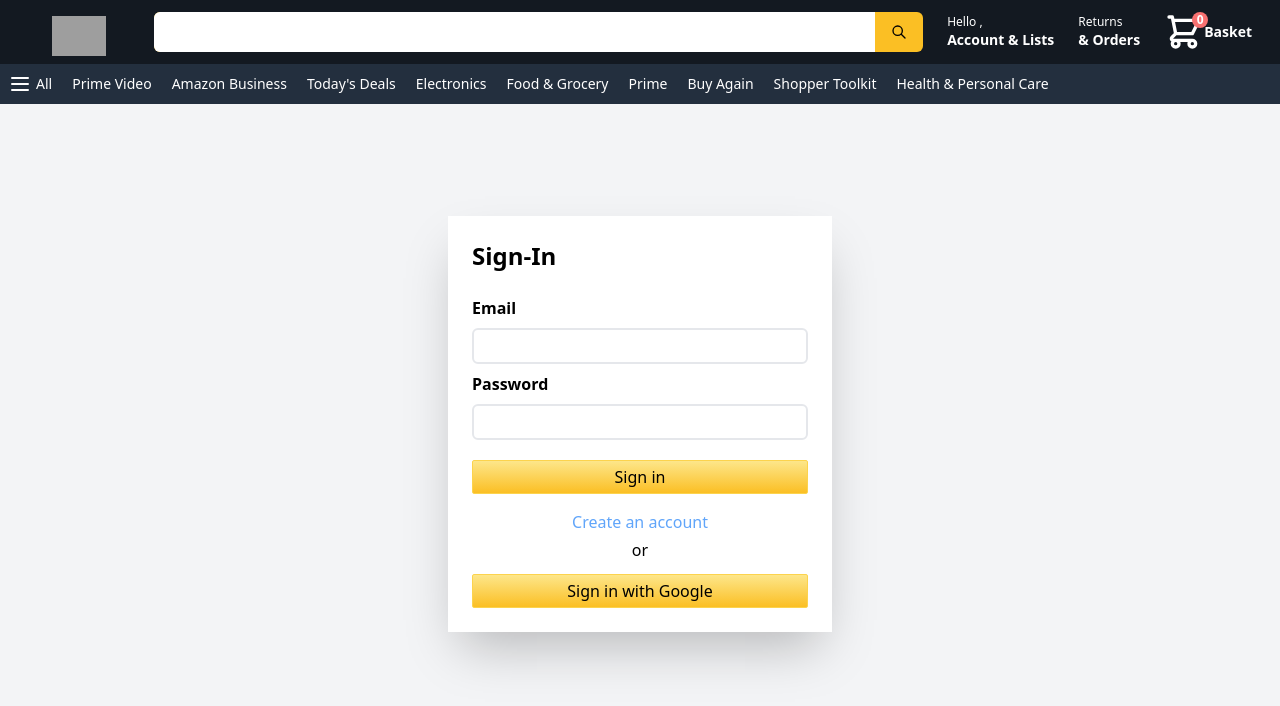
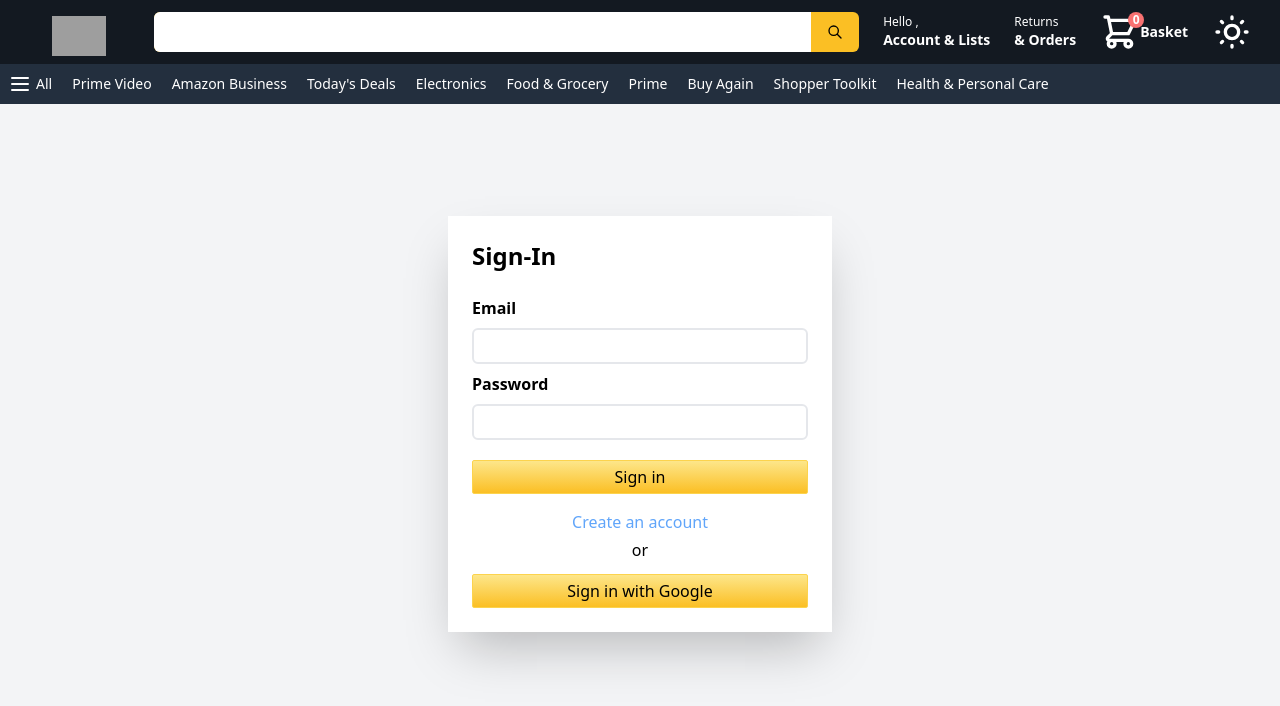
Before and after one commit to MonwarK/amazon-clone-2, a Next.js app: page /login in a window 1280 px wide. Shown: the top 706 px of the page. Built offline with nearby package versions, Linux system fonts and the light colour scheme; no server answers; grey boxes are pictures that could not be loaded.

Commit message:
Added dark theme

```diff
--- a/src/components/Banner.js
+++ b/src/components/Banner.js
@@ -5,7 +5,7 @@
     return (
         <div className="relative">
 
-            <div className="absolute w-full h-32 bg-gradient-to-t from-gray-100 to-transparent bottom-0 z-20" />
+            <div className="absolute w-full h-32 bg-gradient-to-t dark:from-gray-800 from-gray-100 to-transparent bottom-0 z-20" />
 
             <Carousel
                 autoPlay
--- a/src/components/Header.js
+++ b/src/components/Header.js
@@ -4,7 +4,8 @@
 import {
     MenuIcon,
     ShoppingCartIcon,
-    SearchIcon
+    SearchIcon,
+    SunIcon
 } from "@heroicons/react/outline"
 import { useSelector } from 'react-redux'
 import { selectUser } from '../slices/userSlice'
@@ -19,6 +20,17 @@
     const basket = useSelector(selectItems)
 
     const [sidebar, setSidebar] = useState(false)
+
+    const changeTheme = () => {
+        let htmlClasses = document.querySelector('html').classList;
+        if(localStorage.theme == 'dark') {
+            htmlClasses.remove('dark');
+            localStorage.removeItem('theme')
+        } else {
+            htmlClasses.add('dark');
+            localStorage.theme = 'dark';
+        }
+    }
 
     return (
         <>
@@ -37,7 +49,7 @@
                 </div>
 
                 {/* Search Bar */}
-                <div className="hidden sm:flex items-center h-10 rounded-md flex-grow bg-yellow-400 cursor-pointer hover:bg-yellow-500 whitespace-nowrap">
+                <div className="hidden sm:flex items-center h-10 rounded-md flex-grow bg-yellow-400 dark:bg-red-600 cursor-pointer hover:bg-yellow-500 whitespace-nowrap">
                     <input className="p-2 h-full w-6 flex-grow flex-shrink rounded-l-md focus:outline-none px-4" type="text" />
                     <SearchIcon className="h-12 p-4" />
                 </div>
@@ -61,6 +73,10 @@
                         <ShoppingCartIcon className="h-10" />
                         <p className="hidden md:inline font-extrabold md:text-sm">Basket</p>
                     </div>
+                    <SunIcon
+                        className="h-10 cursor-pointer"
+                        onClick={changeTheme}
+                    />
                 </div>
             </div>
 
--- a/src/pages/basket.js
+++ b/src/pages/basket.js
@@ -16,7 +16,7 @@
     .reduce((a,b) => a + b, 0)
 
     return (
-        <div className="bg-gray-100 h-screen">
+        <div className="bg-gray-100 dark:bg-gray-800 min-h-screen">
             <Header />
 
             <div className="grid grid-flow-row-dense lg:grid-cols-3">
--- a/src/pages/index.js
+++ b/src/pages/index.js
@@ -6,7 +6,7 @@
 
 export default function Home({products}) {
   return (
-    <div className="bg-gray-100">
+    <div className="bg-gray-100 dark:bg-gray-800">
       <Head>
         <title>Amazon 2.0</title>
       </Head>
--- a/src/pages/login.js
+++ b/src/pages/login.js
@@ -52,7 +52,7 @@
 
 
   return (
-    <div className="bg-gray-100 h-screen">
+    <div className="bg-gray-100 dark:bg-gray-800 h-screen">
       <Head>
         <title>Amazon 2.0</title>
       </Head>
--- a/src/pages/register.js
+++ b/src/pages/register.js
@@ -39,7 +39,7 @@
     }
 
     return (
-        <div className="bg-gray-100 h-screen">
+        <div className="bg-gray-100 dark:bg-gray-800 min-h-screen">
 
         <Header />
         {
--- a/src/styles/globals.css
+++ b/src/styles/globals.css
@@ -7,7 +7,7 @@
         @apply cursor-pointer hover:underline
     }
     .button {
-        @apply bg-gradient-to-b from-yellow-200 to-yellow-400 p-1 border border-yellow-300 rounded-sm focus:outline-none focus:ring-2 focus:ring-yellow-500 active:from-yellow-500 active:to-yellow-400 disabled:from-gray-200 disabled:to-gray-300 disabled:border-gray-400;
+        @apply bg-gradient-to-b from-yellow-200 to-yellow-400 p-1 border border-yellow-300 rounded-sm focus:outline-none focus:ring-2 focus:ring-yellow-500 active:from-yellow-500 active:to-yellow-400 disabled:from-gray-200 disabled:to-gray-300 disabled:border-gray-400 dark:from-red-500 dark:to-red-500 dark:text-white dark:ring-red-300 dark:disabled:bg-gray-500;
     }
     .textbox {
         @apply border-solid border-2 w-full focus:ring-2 focus:outline-none focus:ring-yellow-500 py-1 px-2 rounded-md;
--- a/tailwind.config.js
+++ b/tailwind.config.js
@@ -4,7 +4,7 @@
     "./src/pages/**/*.{js,ts,jsx,tsx}",
     "./src/components/**/*.{js,ts,jsx,tsx}",
   ],
-  darkMode: false, // or 'media' or 'class'
+  darkMode: "class", // or 'media' or 'class'
   theme: {
     extend: {
       colors: {
```
